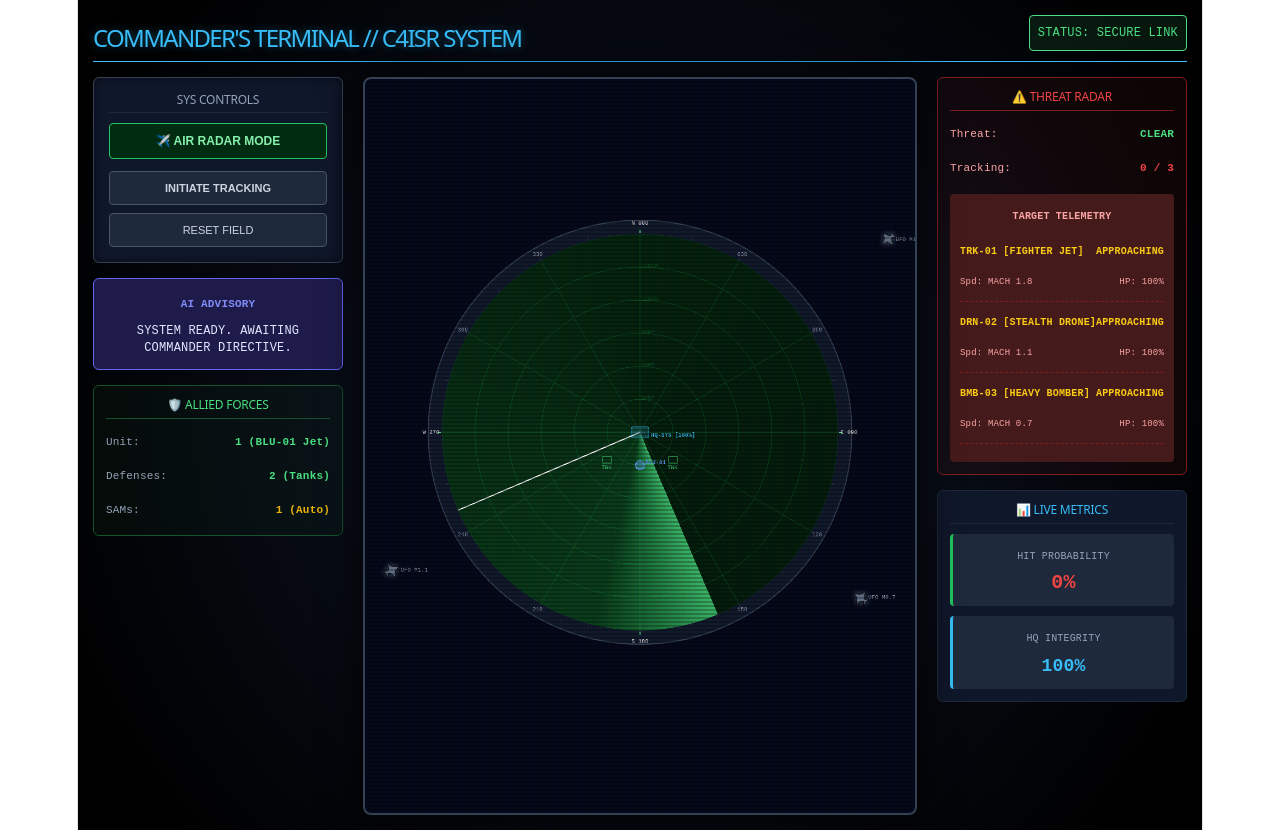
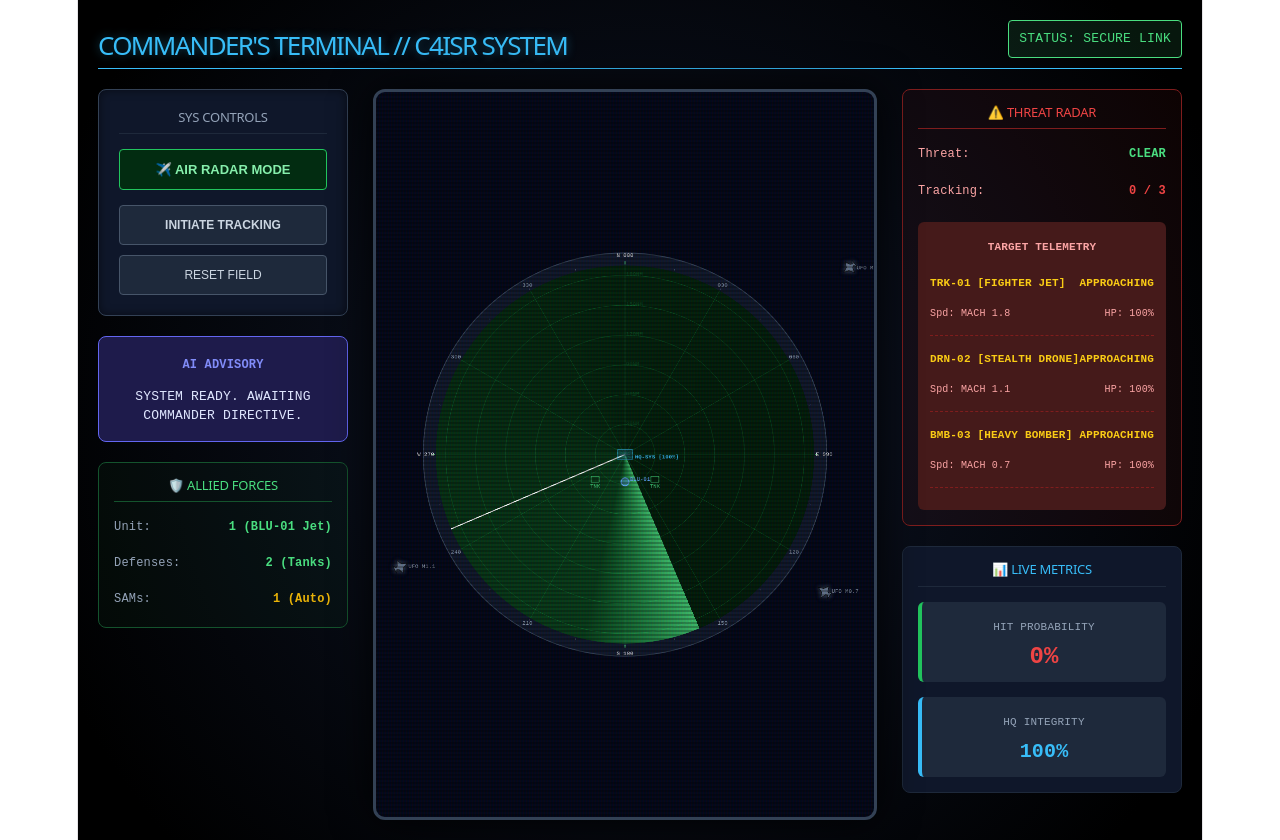
Before and after one commit to sriharish094-hue/drdo-tactical-simulator, a React app in the folder app/: page / in a window 1280 px wide. Built offline with nearby package versions, Linux system fonts and the light colour scheme; the HTML template or start-up script is replaced by a standard one.

Commit message:
Removed KALI entirely and fixed radar canvas layout styling

```diff
--- a/app/src/App.jsx
+++ b/app/src/App.jsx
@@ -7,9 +7,9 @@ export default function App() {
   const [baseHealth, setBaseHealth] = useState(100);
   const [score, setScore] = useState(0);
 
-  const basePos = { x: 500, y: 400 };
-  const radarRadius = 360;
-  const [ownShip, setOwnShip] = useState({ x: 500, y: 460 });
+  const basePos = { x: 500, y: 425 };
+  const radarRadius = 380;
+  const [ownShip, setOwnShip] = useState({ x: 500, y: 480 });
 
   const [enemies, setEnemies] = useState([
     { id: 'TRK-01', type: 'FIGHTER JET', x: 950, y: 50, health: 100, speed: 1.8, originalSpeed: 1.8, alt: 24000, deathTimer: 0 },
@@ -17,8 +17,7 @@ export default function App() {
     { id: 'BMB-03', type: 'HEAVY BOMBER', x: 900, y: 700, health: 100, speed: 0.7, originalSpeed: 0.7, alt: 32000, deathTimer: 0 }
   ]);
 
-  const units = [ { id: 'DEF-1', x: 440, y: 450 }, { id: 'DEF-2', x: 560, y: 450 } ];
-  const smallUnits = [ { id: 'MIN-1', x: 470, y: 470 }, { id: 'MIN-2', x: 490, y: 470 }, { id: 'MIN-3', x: 510, y: 470 }, { id: 'MIN-4', x: 530, y: 470 } ];
+  const units = [ { id: 'DEF-1', x: 440, y: 475 }, { id: 'DEF-2', x: 560, y: 475 } ];
 
   const [missiles, setMissiles] = useState([]);
   const [flares, setFlares] = useState([]);
@@ -53,7 +52,7 @@ export default function App() {
   const deployFlare = () => { if (baseHealth > 0) setFlares(prev => [...prev, { x: ownShip.x, y: ownShip.y, life: 100 }]); };
 
   const handleReset = (newMode = radarMode) => {
-    setOwnShip({ x: 500, y: 460 });
+    setOwnShip({ x: 500, y: 480 });
     if (newMode === 'AIR') {
       setEnemies([
         { id: 'TRK-01', type: 'FIGHTER JET', x: 950, y: 50, health: 100, speed: 1.8, originalSpeed: 1.8, alt: 24000, deathTimer: 0 },
@@ -85,7 +84,7 @@ export default function App() {
     const loop = (time) => {
       if (time - lastTime > 30) {
         lastTime = time;
-        setOwnShip(p => ({ x: Math.max(20, Math.min(980, p.x + movementRef.current.dx)), y: Math.max(20, Math.min(780, p.y + movementRef.current.dy)) }));
+        setOwnShip(p => ({ x: Math.max(20, Math.min(980, p.x + movementRef.current.dx)), y: Math.max(20, Math.min(830, p.y + movementRef.current.dy)) }));
 
         const cx = basePos.x, cy = basePos.y;
 
@@ -96,20 +95,13 @@ export default function App() {
           setEnemies(prevEnemies => {
             let activeEnemies = prevEnemies.map(enemy => {
 
-              // CONTINUOUS THREAT PROTOCOL (Respawn after destroyed by SAM/Tanks)
+              // Continuous Threat Protocol
               if (enemy.health <= 0) {
                 const newTimer = enemy.deathTimer + 1;
-                if (newTimer > 80) { // Approx 2.5 seconds wait
+                if (newTimer > 80) {
                   const angle = Math.random() * Math.PI * 2;
-                  const dist = radarRadius + 200 + Math.random() * 200; // Spawns outside radar
-                  return {
-                    ...enemy,
-                    x: cx + Math.cos(angle) * dist,
-                    y: cy + Math.sin(angle) * dist,
-                    health: 100,
-                    speed: enemy.originalSpeed, // Restores movement
-                    deathTimer: 0
-                  };
+                  const dist = radarRadius + 200 + Math.random() * 200;
+                  return { ...enemy, x: cx + Math.cos(angle) * dist, y: cy + Math.sin(angle) * dist, health: 100, speed: enemy.originalSpeed, deathTimer: 0 };
                 }
                 return { ...enemy, deathTimer: newTimer };
               }
@@ -223,7 +215,7 @@ export default function App() {
         ctx.fillStyle = '#0f172a'; ctx.fill();
         ctx.strokeStyle = '#334155'; ctx.lineWidth = 2; ctx.stroke();
 
-        ctx.font = '10px "Courier New", monospace';
+        ctx.font = '11px "Courier New", monospace';
         ctx.fillStyle = '#94a3b8'; ctx.textAlign = 'center'; ctx.textBaseline = 'middle';
 
         for(let i=0; i<360; i+= (isNavy ? 45 : 15)) {
@@ -294,7 +286,7 @@ export default function App() {
         ctx.restore(); // END MASK
 
         const drawTacticalText = (text, x, y, color, bold=false) => {
-          ctx.fillStyle = color; ctx.font = `${bold ? 'bold ' : ''}10px "Courier New", monospace`; ctx.fillText(text, x, y);
+          ctx.fillStyle = color; ctx.font = `${bold ? 'bold ' : ''}11px "Courier New", monospace`; ctx.fillText(text, x, y);
         };
 
         ctx.beginPath(); ctx.moveTo(cx - 10, cy); ctx.lineTo(cx + 10, cy); ctx.stroke();
@@ -318,7 +310,6 @@ export default function App() {
         ctx.strokeStyle = '#60a5fa'; ctx.lineWidth = 2; ctx.stroke();
         drawTacticalText(isNavy ? 'SUB-01' : 'BLU-01', ownShip.x + 10, ownShip.y - 5, '#60a5fa', true);
 
-        // ENEMIES
         enemies.forEach(enemy => {
           const distToCenter = Math.hypot(enemy.x - cx, enemy.y - cy);
           const isInsideRadar = distToCenter <= radarRadius;
@@ -403,36 +394,37 @@ export default function App() {
   const activeThreats = enemies.filter(e => e.health > 0 && Math.hypot(e.x - basePos.x, e.y - basePos.y) <= radarRadius).length;
 
   return (
-    <div style={{ backgroundColor: '#000000', color: 'white', minHeight: '100vh', padding: '15px', fontFamily: '"Courier New", monospace', backgroundImage: 'radial-gradient(circle, #0f172a 0%, #000000 90%)', display: 'flex', flexDirection: 'column' }}>
+    <div style={{ backgroundColor: '#000000', color: 'white', minHeight: '100vh', padding: '20px', fontFamily: '"Courier New", monospace', backgroundImage: 'radial-gradient(circle, #0f172a 0%, #000000 90%)', display: 'flex', flexDirection: 'column' }}>
 
-      <header style={{ borderBottom: '1px solid #38bdf8', paddingBottom: '10px', marginBottom: '15px', display: 'flex', justifyContent: 'space-between', alignItems: 'flex-end', flexShrink: 0 }}>
-        <div><h1 style={{ color: '#38bdf8', margin: 0, fontSize: '24px', textShadow: '0 0 10px rgba(56, 189, 248, 0.4)' }}>COMMANDER'S TERMINAL // C4ISR SYSTEM</h1></div>
-        <div style={{ color: '#4ade80', fontSize: '12px', border: '1px solid #4ade80', padding: '4px 8px', borderRadius: '4px', backgroundColor: 'rgba(74, 222, 128, 0.1)' }}>STATUS: SECURE LINK</div>
+      <header style={{ borderBottom: '1px solid #38bdf8', paddingBottom: '10px', marginBottom: '20px', display: 'flex', justifyContent: 'space-between', alignItems: 'flex-end', flexShrink: 0 }}>
+        <div><h1 style={{ color: '#38bdf8', margin: 0, fontSize: '26px', textShadow: '0 0 10px rgba(56, 189, 248, 0.4)' }}>COMMANDER'S TERMINAL // C4ISR SYSTEM</h1></div>
+        <div style={{ color: '#4ade80', fontSize: '13px', border: '1px solid #4ade80', padding: '5px 10px', borderRadius: '4px', backgroundColor: 'rgba(74, 222, 128, 0.1)' }}>STATUS: SECURE LINK</div>
       </header>
 
-      <div style={{ display: 'grid', gridTemplateColumns: '250px 1fr 250px', gap: '20px', flex: 1, alignItems: 'stretch' }}>
+      {/* FIXED LAYOUT: 250px Left, Center dynamically fills, 280px Right */}
+      <div style={{ display: 'grid', gridTemplateColumns: '250px 1fr 280px', gap: '25px', flex: 1, alignItems: 'stretch' }}>
 
         {/* LEFT PANEL */}
-        <div style={{ display: 'flex', flexDirection: 'column', gap: '15px' }}>
-          <div style={{ backgroundColor: '#0f172a', padding: '15px', borderRadius: '6px', border: '1px solid #334155', boxShadow: 'inset 0 0 10px rgba(0,0,0,0.5)' }}>
-            <h2 style={{ color: '#94a3b8', fontSize: '12px', marginTop: 0, marginBottom: '10px', borderBottom: '1px solid #1e293b', paddingBottom: '5px' }}>SYS CONTROLS</h2>
-            <button onClick={toggleMode} style={{ width: '100%', padding: '10px', marginBottom: '12px', backgroundColor: radarMode === 'NAVY' ? '#082f49' : '#022c11', color: radarMode === 'NAVY' ? '#7dd3fc' : '#86efac', border: '1px solid ' + (radarMode === 'NAVY' ? '#0ea5e9' : '#22c55e'), borderRadius: '4px', cursor: 'pointer', fontSize: '12px', fontWeight: 'bold' }}>
+        <div style={{ display: 'flex', flexDirection: 'column', gap: '20px' }}>
+          <div style={{ backgroundColor: '#0f172a', padding: '20px', borderRadius: '8px', border: '1px solid #334155', boxShadow: 'inset 0 0 10px rgba(0,0,0,0.5)' }}>
+            <h2 style={{ color: '#94a3b8', fontSize: '13px', marginTop: 0, marginBottom: '15px', borderBottom: '1px solid #1e293b', paddingBottom: '8px' }}>SYS CONTROLS</h2>
+            <button onClick={toggleMode} style={{ width: '100%', padding: '12px', marginBottom: '15px', backgroundColor: radarMode === 'NAVY' ? '#082f49' : '#022c11', color: radarMode === 'NAVY' ? '#7dd3fc' : '#86efac', border: '1px solid ' + (radarMode === 'NAVY' ? '#0ea5e9' : '#22c55e'), borderRadius: '4px', cursor: 'pointer', fontSize: '13px', fontWeight: 'bold' }}>
               {radarMode === 'AIR' ? '✈️ AIR RADAR MODE' : '🌊 NAVAL SONAR MODE'}
             </button>
-            <button onClick={() => setIsAIActive(!isAIActive)} style={{ width: '100%', padding: '10px', marginBottom: '8px', backgroundColor: isAIActive ? '#7f1d1d' : '#1e293b', color: isAIActive ? '#fca5a5' : '#cbd5e1', border: '1px solid ' + (isAIActive ? '#ef4444' : '#475569'), borderRadius: '4px', cursor: 'pointer', fontSize: '11px', fontWeight: 'bold' }}>
+            <button onClick={() => setIsAIActive(!isAIActive)} style={{ width: '100%', padding: '12px', marginBottom: '10px', backgroundColor: isAIActive ? '#7f1d1d' : '#1e293b', color: isAIActive ? '#fca5a5' : '#cbd5e1', border: '1px solid ' + (isAIActive ? '#ef4444' : '#475569'), borderRadius: '4px', cursor: 'pointer', fontSize: '12px', fontWeight: 'bold' }}>
               {isAIActive ? 'HALT TRACKING' : 'INITIATE TRACKING'}
             </button>
-            <button onClick={() => handleReset(radarMode)} style={{ width: '100%', padding: '10px', backgroundColor: '#1e293b', color: '#cbd5e1', border: '1px solid #475569', borderRadius: '4px', cursor: 'pointer', fontSize: '11px' }}>RESET FIELD</button>
+            <button onClick={() => handleReset(radarMode)} style={{ width: '100%', padding: '12px', backgroundColor: '#1e293b', color: '#cbd5e1', border: '1px solid #475569', borderRadius: '4px', cursor: 'pointer', fontSize: '12px' }}>RESET FIELD</button>
           </div>
 
-          <div style={{ backgroundColor: '#1e1b4b', border: '1px solid #6366f1', padding: '12px', borderRadius: '6px' }}>
-            <div style={{ color: '#818cf8', fontSize: '11px', fontWeight: 'bold', marginBottom: '6px' }}>AI ADVISORY</div>
-            <div style={{ color: '#e0e7ff', fontSize: '12px', lineHeight: '1.4' }}>{advisorText}</div>
+          <div style={{ backgroundColor: '#1e1b4b', border: '1px solid #6366f1', padding: '15px', borderRadius: '8px' }}>
+            <div style={{ color: '#818cf8', fontSize: '12px', fontWeight: 'bold', marginBottom: '8px' }}>AI ADVISORY</div>
+            <div style={{ color: '#e0e7ff', fontSize: '13px', lineHeight: '1.5' }}>{advisorText}</div>
           </div>
 
-          <div style={{ backgroundColor: radarMode === 'NAVY' ? 'rgba(8, 47, 73, 0.4)' : 'rgba(20, 83, 45, 0.1)', padding: '12px', border: `1px solid ${radarMode === 'NAVY' ? '#0ea5e9' : '#14532d'}`, borderRadius: '6px' }}>
-            <h2 style={{ color: radarMode === 'NAVY' ? '#38bdf8' : '#4ade80', fontSize: '12px', marginTop: 0, borderBottom: `1px solid ${radarMode === 'NAVY' ? '#0284c7' : '#14532d'}`, paddingBottom: '6px' }}>🛡️ ALLIED FORCES</h2>
-            <div style={{ display: 'flex', flexDirection: 'column', gap: '8px', marginTop: '10px', fontSize: '11px' }}>
+          <div style={{ backgroundColor: radarMode === 'NAVY' ? 'rgba(8, 47, 73, 0.4)' : 'rgba(20, 83, 45, 0.1)', padding: '15px', border: `1px solid ${radarMode === 'NAVY' ? '#0ea5e9' : '#14532d'}`, borderRadius: '8px' }}>
+            <h2 style={{ color: radarMode === 'NAVY' ? '#38bdf8' : '#4ade80', fontSize: '13px', marginTop: 0, borderBottom: `1px solid ${radarMode === 'NAVY' ? '#0284c7' : '#14532d'}`, paddingBottom: '8px' }}>🛡️ ALLIED FORCES</h2>
+            <div style={{ display: 'flex', flexDirection: 'column', gap: '10px', marginTop: '12px', fontSize: '12px' }}>
               <div style={{ display: 'flex', justifyContent: 'space-between' }}><span style={{ color: '#94a3b8' }}>Unit:</span> <span style={{ color: radarMode === 'NAVY' ? '#38bdf8' : '#4ade80', fontWeight: 'bold' }}>1 ({radarMode === 'AIR' ? 'BLU-01 Jet' : 'Submarine'})</span></div>
               <div style={{ display: 'flex', justifyContent: 'space-between' }}><span style={{ color: '#94a3b8' }}>Defenses:</span> <span style={{ color: radarMode === 'NAVY' ? '#38bdf8' : '#4ade80', fontWeight: 'bold' }}>{units.length} ({radarMode === 'AIR' ? 'Tanks' : 'Cruisers'})</span></div>
               <div style={{ display: 'flex', justifyContent: 'space-between' }}><span style={{ color: '#94a3b8' }}>{radarMode === 'AIR' ? 'SAMs:' : 'Torpedo:'}</span> <span style={{ color: '#eab308', fontWeight: 'bold' }}>1 (Auto)</span></div>
@@ -441,23 +433,24 @@ export default function App() {
         </div>
 
         {/* CENTER WIDESCREEN RADAR */}
-        <div style={{ display: 'flex', flexDirection: 'column', gap: '15px', height: '100%' }}>
-          <div style={{ flex: 1, position: 'relative', border: '2px solid #334155', borderRadius: '8px', backgroundColor: '#020617', boxShadow: '0 0 40px rgba(0, 0, 0, 0.9)', overflow: 'hidden' }}>
+        <div style={{ display: 'flex', flexDirection: 'column', height: '100%' }}>
+          <div style={{ flex: 1, minHeight: '600px', position: 'relative', border: '3px solid #334155', borderRadius: '12px', backgroundColor: '#020617', boxShadow: '0 0 40px rgba(0, 0, 0, 0.9)', overflow: 'hidden' }}>
             <div style={{ position: 'absolute', top: 0, left: 0, right: 0, bottom: 0, background: 'linear-gradient(rgba(18, 16, 16, 0) 50%, rgba(0, 0, 0, 0.25) 50%), linear-gradient(90deg, rgba(255, 0, 0, 0.06), rgba(0, 255, 0, 0.02), rgba(0, 0, 255, 0.06))', backgroundSize: '100% 4px, 3px 100%', pointerEvents: 'none', zIndex: 10 }}></div>
+            {/* CANVAS WILL FILL AND SCALE CORRECTLY NOW */}
             <canvas ref={canvasRef} width={1000} height={850} style={{ display: 'block', width: '100%', height: '100%', objectFit: 'contain' }} />
           </div>
         </div>
 
         {/* RIGHT PANEL - ENEMY TELEMETRY DASHBOARD */}
-        <div style={{ display: 'flex', flexDirection: 'column', gap: '15px' }}>
-          <div style={{ backgroundColor: 'rgba(127, 29, 29, 0.1)', padding: '12px', border: '1px solid #7f1d1d', borderRadius: '6px' }}>
-            <h2 style={{ color: '#ef4444', fontSize: '12px', marginTop: 0, borderBottom: '1px solid #7f1d1d', paddingBottom: '6px' }}>⚠️ THREAT {radarMode === 'AIR' ? 'RADAR' : 'SONAR'}</h2>
-            <div style={{ display: 'flex', flexDirection: 'column', gap: '8px', marginTop: '10px', fontSize: '11px' }}>
+        <div style={{ display: 'flex', flexDirection: 'column', gap: '20px' }}>
+          <div style={{ backgroundColor: 'rgba(127, 29, 29, 0.1)', padding: '15px', border: '1px solid #7f1d1d', borderRadius: '8px' }}>
+            <h2 style={{ color: '#ef4444', fontSize: '13px', marginTop: 0, borderBottom: '1px solid #7f1d1d', paddingBottom: '8px' }}>⚠️ THREAT {radarMode === 'AIR' ? 'RADAR' : 'SONAR'}</h2>
+            <div style={{ display: 'flex', flexDirection: 'column', gap: '10px', marginTop: '12px', fontSize: '12px' }}>
               <div style={{ display: 'flex', justifyContent: 'space-between' }}><span style={{ color: '#fca5a5' }}>Threat:</span> <span style={{ color: activeThreats > 0 ? '#ef4444' : '#4ade80', fontWeight: 'bold' }}>{activeThreats > 0 ? 'ACTIVE' : 'CLEAR'}</span></div>
               <div style={{ display: 'flex', justifyContent: 'space-between' }}><span style={{ color: '#fca5a5' }}>Tracking:</span> <span style={{ color: '#ef4444', fontWeight: 'bold' }}>{activeThreats} / 3</span></div>
 
-              <div style={{ backgroundColor: '#451a1a', padding: '10px', borderRadius: '4px', marginTop: '5px' }}>
-                <div style={{ color: '#fca5a5', fontSize: '10px', fontWeight: 'bold', marginBottom: '8px' }}>TARGET TELEMETRY</div>
+              <div style={{ backgroundColor: '#451a1a', padding: '12px', borderRadius: '6px', marginTop: '8px' }}>
+                <div style={{ color: '#fca5a5', fontSize: '11px', fontWeight: 'bold', marginBottom: '10px' }}>TARGET TELEMETRY</div>
                 {enemies.map(e => {
                   const dist = Math.hypot(e.x - basePos.x, e.y - basePos.y);
                   const isInside = dist <= radarRadius;
@@ -465,11 +458,11 @@ export default function App() {
                   const col = e.health <= 0 ? '#78350f' : (isInside ? '#f87171' : '#facc15');
 
                   return (
-                    <div key={e.id} style={{ marginBottom: '8px', paddingBottom: '6px', borderBottom: '1px dashed #7f1d1d' }}>
-                      <div style={{ display: 'flex', justifyContent: 'space-between', fontSize: '10px', color: col, fontWeight: 'bold' }}>
+                    <div key={e.id} style={{ marginBottom: '10px', paddingBottom: '8px', borderBottom: '1px dashed #7f1d1d' }}>
+                      <div style={{ display: 'flex', justifyContent: 'space-between', fontSize: '11px', color: col, fontWeight: 'bold' }}>
                         <span>{e.id} [{e.type}]</span> <span>{status}</span>
                       </div>
-                      <div style={{ display: 'flex', justifyContent: 'space-between', fontSize: '9px', color: '#fca5a5', marginTop: '4px' }}>
+                      <div style={{ display: 'flex', justifyContent: 'space-between', fontSize: '10px', color: '#fca5a5', marginTop: '5px' }}>
                         <span>Spd: MACH {e.speed.toFixed(1)}</span> <span>HP: {e.health}%</span>
                       </div>
                     </div>
@@ -479,16 +472,16 @@ export default function App() {
             </div>
           </div>
 
-          <div style={{ backgroundColor: '#0f172a', padding: '12px', border: '1px solid #1e293b', borderRadius: '6px' }}>
-            <h2 style={{ color: '#38bdf8', fontSize: '12px', marginTop: 0, borderBottom: '1px solid #1e293b', paddingBottom: '6px' }}>📊 LIVE METRICS</h2>
-            <div style={{ display: 'flex', flexDirection: 'column', gap: '10px', marginTop: '10px' }}>
-              <div style={{ backgroundColor: '#1e293b', padding: '10px', borderRadius: '4px', borderLeft: '3px solid #22c55e' }}>
-                <div style={{ color: '#94a3b8', fontSize: '10px' }}>HIT PROBABILITY</div>
-                <div style={{ fontSize: '20px', color: hitProbability > 70 ? '#4ade80' : hitProbability > 40 ? '#facc15' : '#ef4444', fontWeight: 'bold' }}>{hitProbability}%</div>
+          <div style={{ backgroundColor: '#0f172a', padding: '15px', border: '1px solid #1e293b', borderRadius: '8px' }}>
+            <h2 style={{ color: '#38bdf8', fontSize: '13px', marginTop: 0, borderBottom: '1px solid #1e293b', paddingBottom: '8px' }}>📊 LIVE METRICS</h2>
+            <div style={{ display: 'flex', flexDirection: 'column', gap: '15px', marginTop: '15px' }}>
+              <div style={{ backgroundColor: '#1e293b', padding: '12px', borderRadius: '6px', borderLeft: '4px solid #22c55e' }}>
+                <div style={{ color: '#94a3b8', fontSize: '11px' }}>HIT PROBABILITY</div>
+                <div style={{ fontSize: '24px', color: hitProbability > 70 ? '#4ade80' : hitProbability > 40 ? '#facc15' : '#ef4444', fontWeight: 'bold', marginTop: '4px' }}>{hitProbability}%</div>
               </div>
-              <div style={{ backgroundColor: '#1e293b', padding: '10px', borderRadius: '4px', borderLeft: '3px solid #38bdf8' }}>
-                <div style={{ color: '#94a3b8', fontSize: '10px' }}>HQ INTEGRITY</div>
-                <div style={{ fontSize: '18px', color: baseHealth > 30 ? '#38bdf8' : '#ef4444', fontWeight: 'bold' }}>{Math.floor(baseHealth)}%</div>
+              <div style={{ backgroundColor: '#1e293b', padding: '12px', borderRadius: '6px', borderLeft: '4px solid #38bdf8' }}>
+                <div style={{ color: '#94a3b8', fontSize: '11px' }}>HQ INTEGRITY</div>
+                <div style={{ fontSize: '20px', color: baseHealth > 30 ? '#38bdf8' : '#ef4444', fontWeight: 'bold', marginTop: '4px' }}>{Math.floor(baseHealth)}%</div>
               </div>
             </div>
           </div>
```
